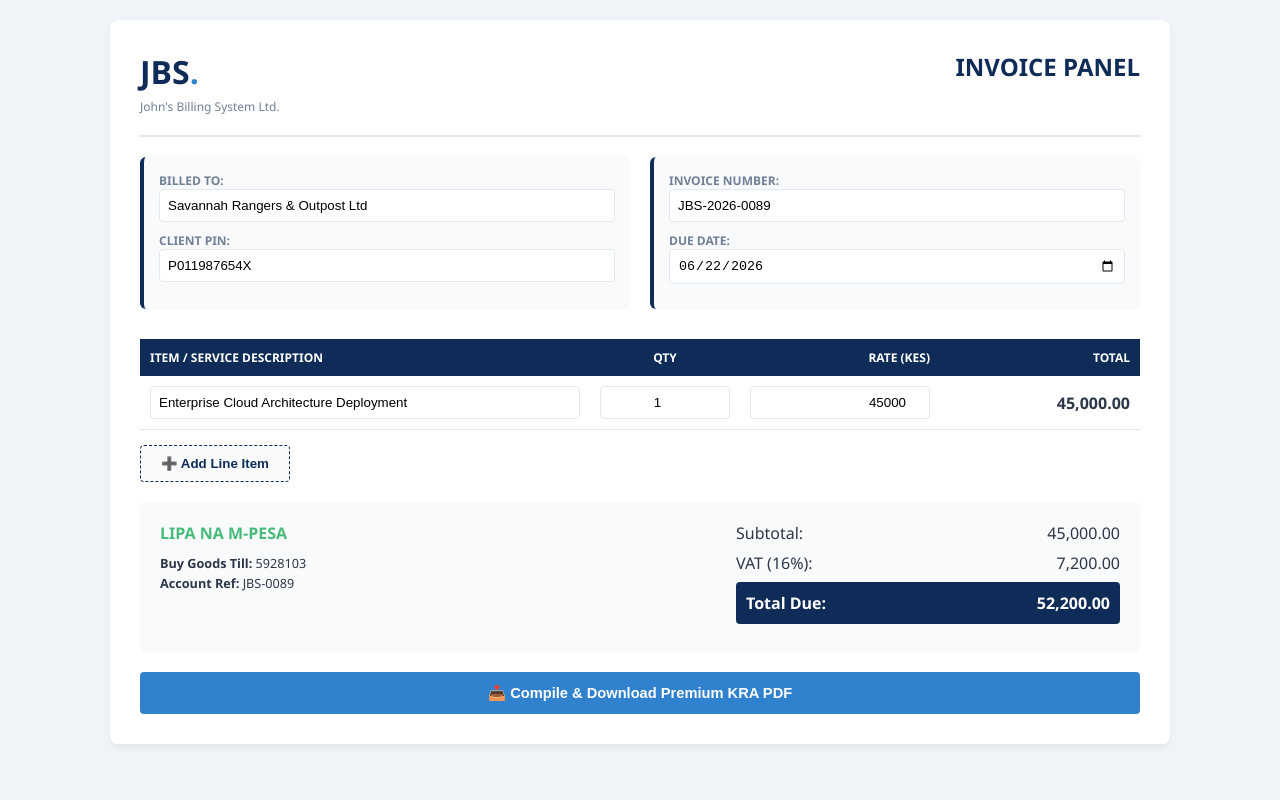
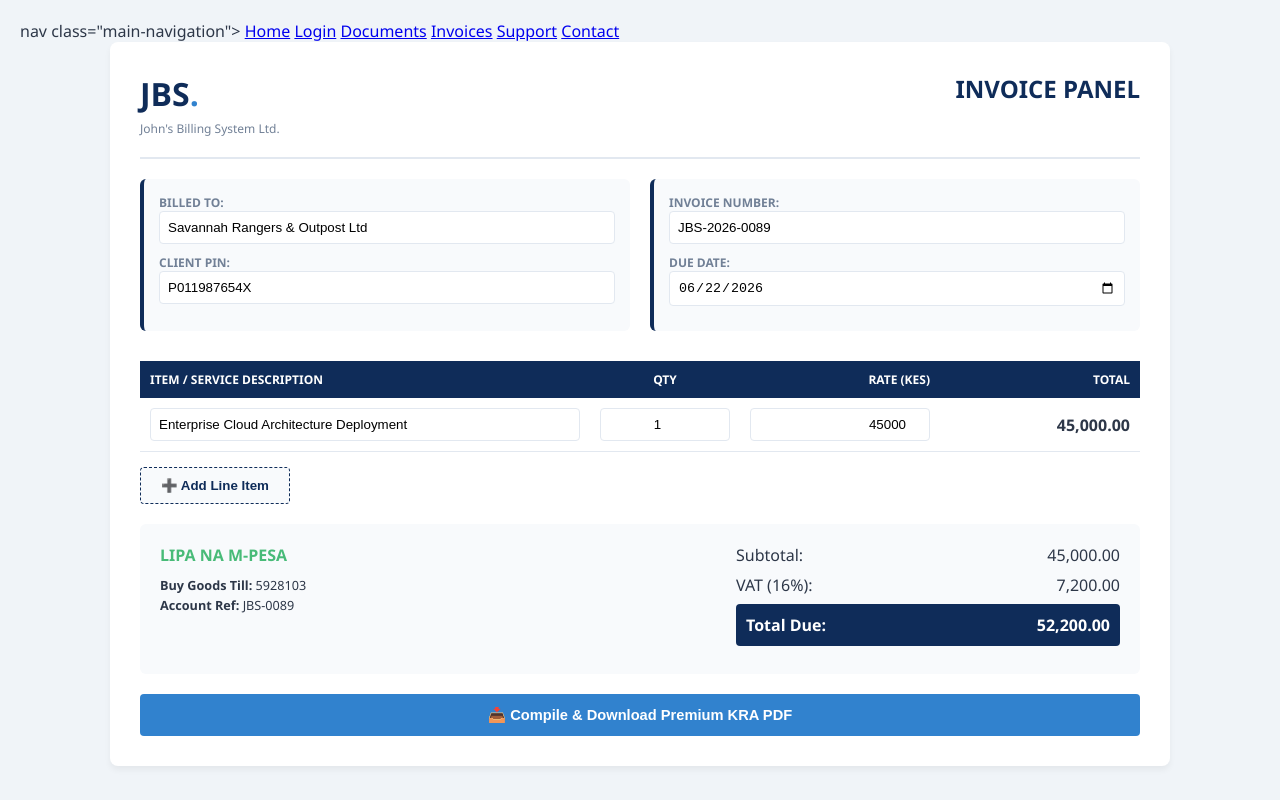
Before and after one commit to johnkaruiki37-cmd/jbs-billing, a plain HTML site: page dashboard.html in a window 1280 px wide. Drawn offline with Linux system fonts and the light colour scheme.

```diff
--- a/dashboard.html
+++ b/dashboard.html
@@ -126,6 +126,14 @@
             font-weight: 700;
         }
     </style>
+    nav class="main-navigation">
+    <a href="/" class="nav-link active">Home</a>
+    <a href="/" class="nav-link">Login</a>
+    <a href="document" class="nav-link">Documents</a>
+    <a href="dashboard" class="nav-link">Invoices</a>
+    <a href="support" class="nav-link">Support</a>
+    <a href="contact" class="nav-link">Contact</a>
+  </nav>
 </head>
 <body>
 
```
